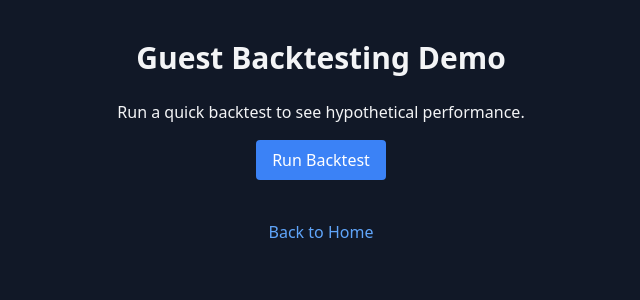
After one commit to Prendergast0065/NexusA.I, a Flask app: page /guest-backtest in a window 1280 px wide. The commit adds this page. Shown: the top 300 px of the page, without its empty margins (319-959 px from the left). Run offline with Flask 3, Linux system fonts and the light colour scheme; some libraries are stand-ins or nearby versions.

Commit message:
Add guest backtest demo with random profit

```diff
--- a/app.py
+++ b/app.py
@@ -16,6 +16,7 @@ import stripe  # Stripe payment processing
 import subprocess  # For launching background processes
 import threading  # For basic process tracking
 import json
+import random
 from flask_sqlalchemy import SQLAlchemy
 from flask_login import (
     LoginManager,
@@ -294,6 +295,17 @@ def member_dashboard_page():
     if not current_user.is_paid:
         return redirect(url_for("checkout_page"))
     return render_template("member_dashboard.html")
+
+
+@app.route("/guest-backtest")
+def guest_backtest_page():
+    return render_template("guest_backtest.html")
+
+
+@app.route("/guest-run-backtest", methods=["POST"])
+def guest_run_backtest():
+    profit = round(random.uniform(5, 34), 2)
+    return jsonify({"profit_percent": profit})
 
 
 # --- API Endpoint for Backtesting ---
--- /dev/null
+++ b/templates/guest_backtest.html
@@ -0,0 +1,26 @@
+<!DOCTYPE html>
+<html lang="en">
+<head>
+    <meta charset="UTF-8" />
+    <meta name="viewport" content="width=device-width, initial-scale=1.0" />
+    <title>Guest Backtesting Demo</title>
+    <script src="https://cdn.tailwindcss.com"></script>
+</head>
+<body class="bg-gray-900 text-gray-100">
+    <div class="max-w-xl mx-auto px-4 py-10 text-center">
+        <h1 class="text-3xl font-bold mb-6">Guest Backtesting Demo</h1>
+        <p class="mb-4">Run a quick backtest to see hypothetical performance.</p>
+        <button id="runBtn" class="bg-blue-500 hover:bg-blue-600 text-white px-4 py-2 rounded">Run Backtest</button>
+        <div id="result" class="mt-6 text-2xl font-semibold"></div>
+        <a href="/" class="block mt-10 text-blue-400 hover:underline">Back to Home</a>
+    </div>
+
+    <script>
+        document.getElementById('runBtn').addEventListener('click', async () => {
+            const res = await fetch('/guest-run-backtest', { method: 'POST' });
+            const data = await res.json();
+            document.getElementById('result').textContent = `Profit: ${data.profit_percent}%`;
+        });
+    </script>
+</body>
+</html>
--- a/templates/index.html
+++ b/templates/index.html
@@ -77,6 +77,7 @@
                     {% else %}
                         <a href="/login" id="loginButton" class="secondary-button px-3 py-2 rounded-md text-sm font-medium">Login</a>
                         <a href="/signup" id="signupButton" class="cta-button text-white px-4 py-2 rounded-md text-sm font-medium shadow-md">Sign Up</a>
+                        <a href="/guest-backtest" id="guestButton" class="secondary-button px-3 py-2 rounded-md text-sm font-medium">Continue as Guest</a>
                     {% endif %}
                 </div>
                  <div class="-mr-2 flex md:hidden">
@@ -101,6 +102,7 @@
                     {% else %}
                         <a href="/login" id="loginButtonMobile" class="text-gray-300 hover:bg-gray-700 hover:text-white block px-3 py-2 rounded-md text-base font-medium">Login</a>
                         <a href="/signup" id="signupButtonMobile" class="cta-button text-white block px-3 py-2 rounded-md text-base font-medium shadow-lg">Sign Up</a>
+                        <a href="/guest-backtest" id="guestButtonMobile" class="text-gray-300 hover:bg-gray-700 hover:text-white block px-3 py-2 rounded-md text-base font-medium">Continue as Guest</a>
                     {% endif %}
                 </div>
             </div>
```
